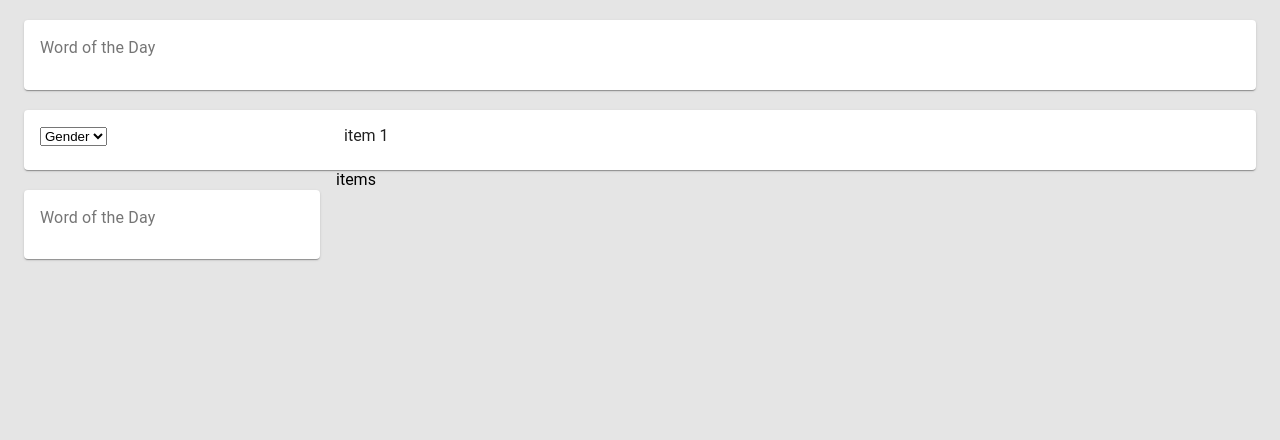
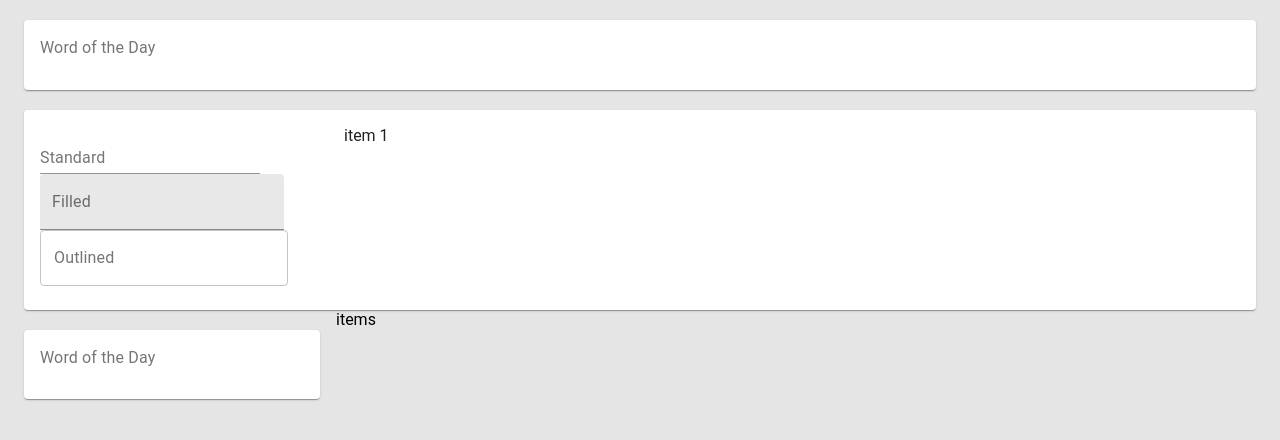
Before and after one commit to jorgehard/react-shop, a React (Create React App) app: page / in a window 1280 px wide. Shown: the top 440 px of the page. Built offline with nearby package versions, Linux system fonts and the light colour scheme.

Commit message:
Form test

```diff
--- a/src/pages/ProductsGallery/index.js
+++ b/src/pages/ProductsGallery/index.js
@@ -6,6 +6,7 @@ import {
   Button,
   Container,
   Typography,
+  TextField,
 } from "@material-ui/core";
 import "./style.css";
 
@@ -23,13 +24,14 @@ function ProductsGallery() {
         <CardContent>
           <Grid container spacing={2}>
             <Grid item xs={3}>
-              <form action="">
-                <select>
-                  <option value="">Gender</option>
-                  <option value="">Text</option>
-                  <option value="">Text</option>
-                  <option value="">Text</option>
-                </select>
+              <form row={true} noValidate autoComplete="off">
+                <TextField id="standard-basic" label="Standard" />
+                <TextField id="filled-basic" label="Filled" variant="filled" />
+                <TextField
+                  id="outlined-basic"
+                  label="Outlined"
+                  variant="outlined"
+                />
               </form>
             </Grid>
             <Grid item xs={3}>
```
